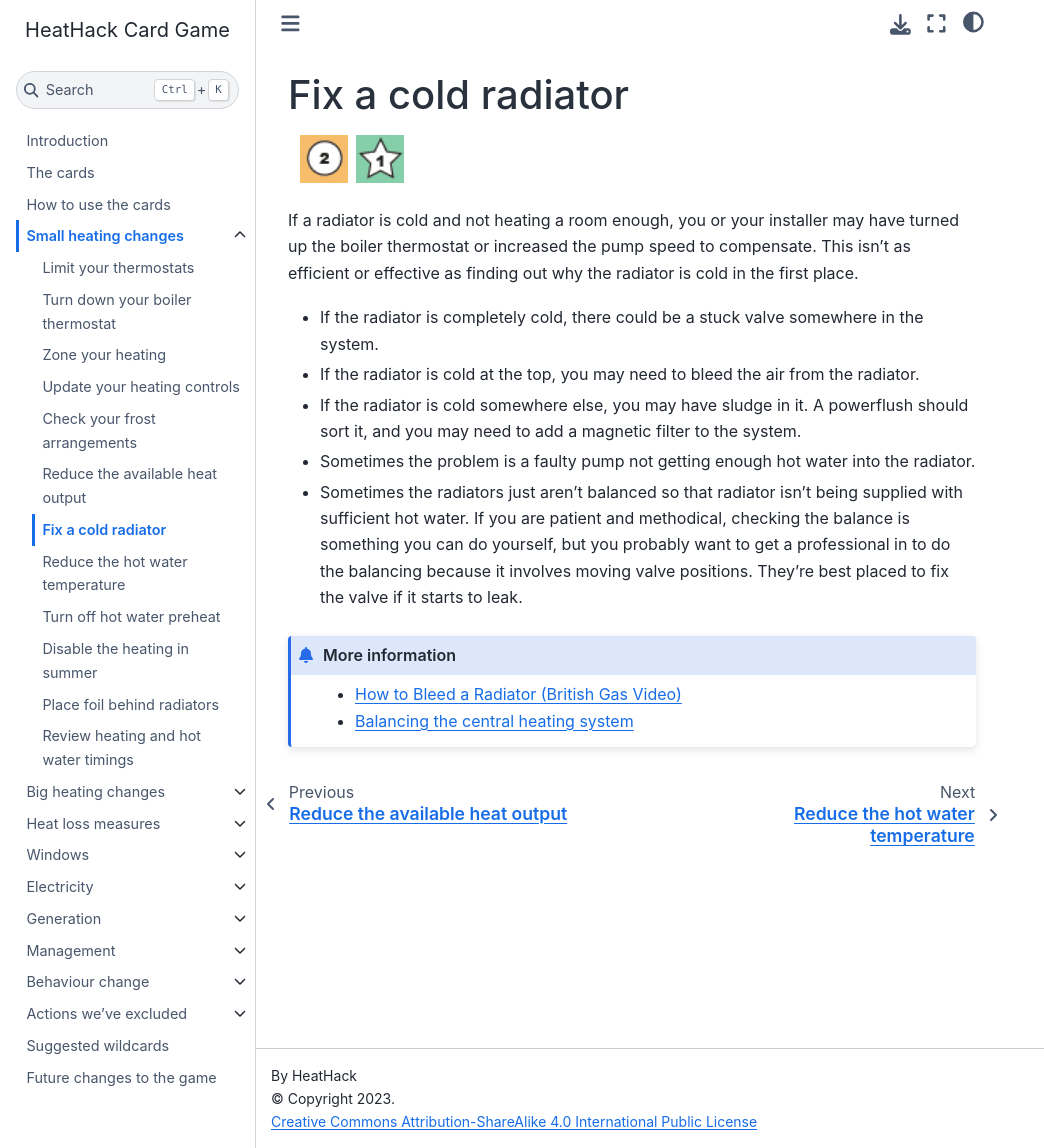
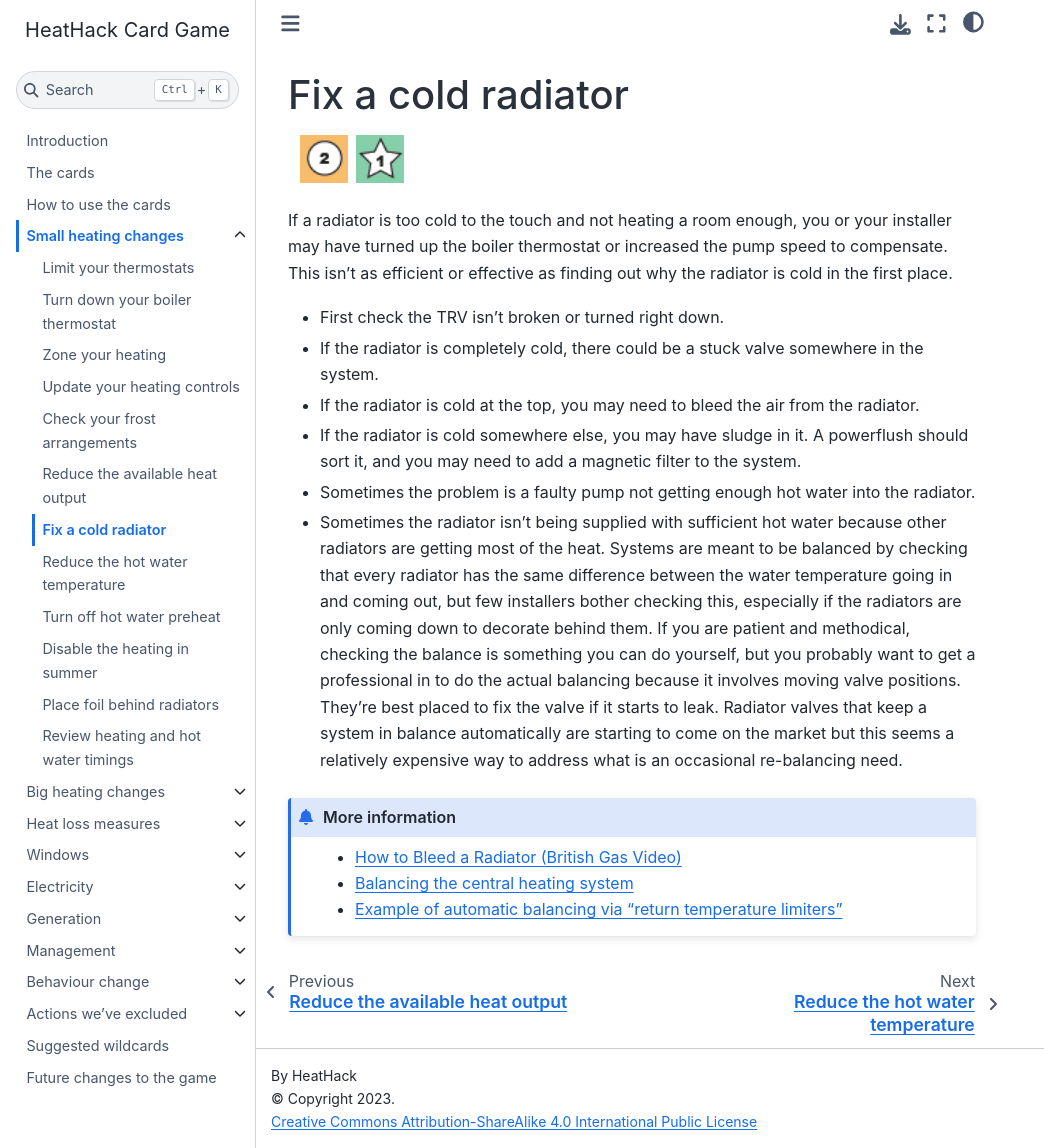
Before and after one commit to JeanCarletta/HeatHack-Card-Game, a Jupyter Book: the page built from small-heating-changes/7-fix-a-cold-radiator.md, in a window 1280 px wide and 1148 px high. Shown: the whole window, without its empty margins (0-1044 px from the left). Built offline with Jupyter Book 1.0.4 settings and Sphinx 7.4.7 and the Sphinx Book theme 1.1.4, drawn with Linux system fonts in a browser that asks for light colours.

````diff
--- a/small-heating-changes/7-fix-a-cold-radiator.md
+++ b/small-heating-changes/7-fix-a-cold-radiator.md
@@ -22,7 +22,9 @@
 :::
 ::::
 
-If a radiator is cold and not heating a room enough, you or your installer may have turned up the boiler thermostat or increased the pump speed to compensate.  This isn’t as efficient or effective as finding out why the radiator is cold in the first place.
+If a radiator is too cold to the touch and not heating a room enough, you or your installer may have turned up the boiler thermostat or increased the pump speed to compensate.  This isn’t as efficient or effective as finding out why the radiator is cold in the first place.
+
+- First check the TRV isn't broken or turned right down.
 
 - If the radiator is completely cold, there could be a stuck valve somewhere in the system.
 
@@ -32,11 +34,12 @@ If a radiator is cold and not heating a room enough, you or your installer may h
 
 - Sometimes the problem is a faulty pump not getting enough hot water into the radiator.
 
-- Sometimes the radiators just aren’t balanced so that radiator isn’t being supplied with sufficient hot water.  If you are patient and methodical, checking the balance is something you can do yourself, but you probably want to get a professional in to do the balancing because it involves moving valve positions.  They’re best placed to fix the valve if it starts to leak.
+- Sometimes the radiator isn’t being supplied with sufficient hot water because other radiators are getting most of the heat.  Systems are meant to be balanced by checking that every radiator has the same difference between the water temperature going in and coming out, but few installers bother checking this, especially if the radiators are only coming down to decorate behind them.  If you are patient and methodical, checking the balance is something you can do yourself, but you probably want to get a professional in to do the actual balancing because it involves moving valve positions.  They’re best placed to fix the valve if it starts to leak.  Radiator valves that keep a system in balance automatically are starting to come on the market but this seems a relatively expensive way to address what is an occasional re-balancing need.
 
 
 ```{admonition} More information
 - [How to Bleed a Radiator (British Gas Video)](https://www.youtube.com/watch?v=sjyEkLwHtTc)
 - [Balancing the central heating system](https://www.hhic.org.uk/uploads/5AD714191F6D1.pdf)
+- [Example of automatic balancing via "return temperature limiters"](https://www.youtube.com/watch?v=pACSeFDwZpg)
 
 ```
````
Also changed, not shown: behaviour-change/53-unblock-your-radiators.md (+32 -4 lines), intro.md (+1 -3 lines), small-heating-changes/1-limit-your-thermostats.md (+3 -1 lines), small-heating-changes/4-update-your-heating-controls.md (+1 -0 lines), 2 other files.
